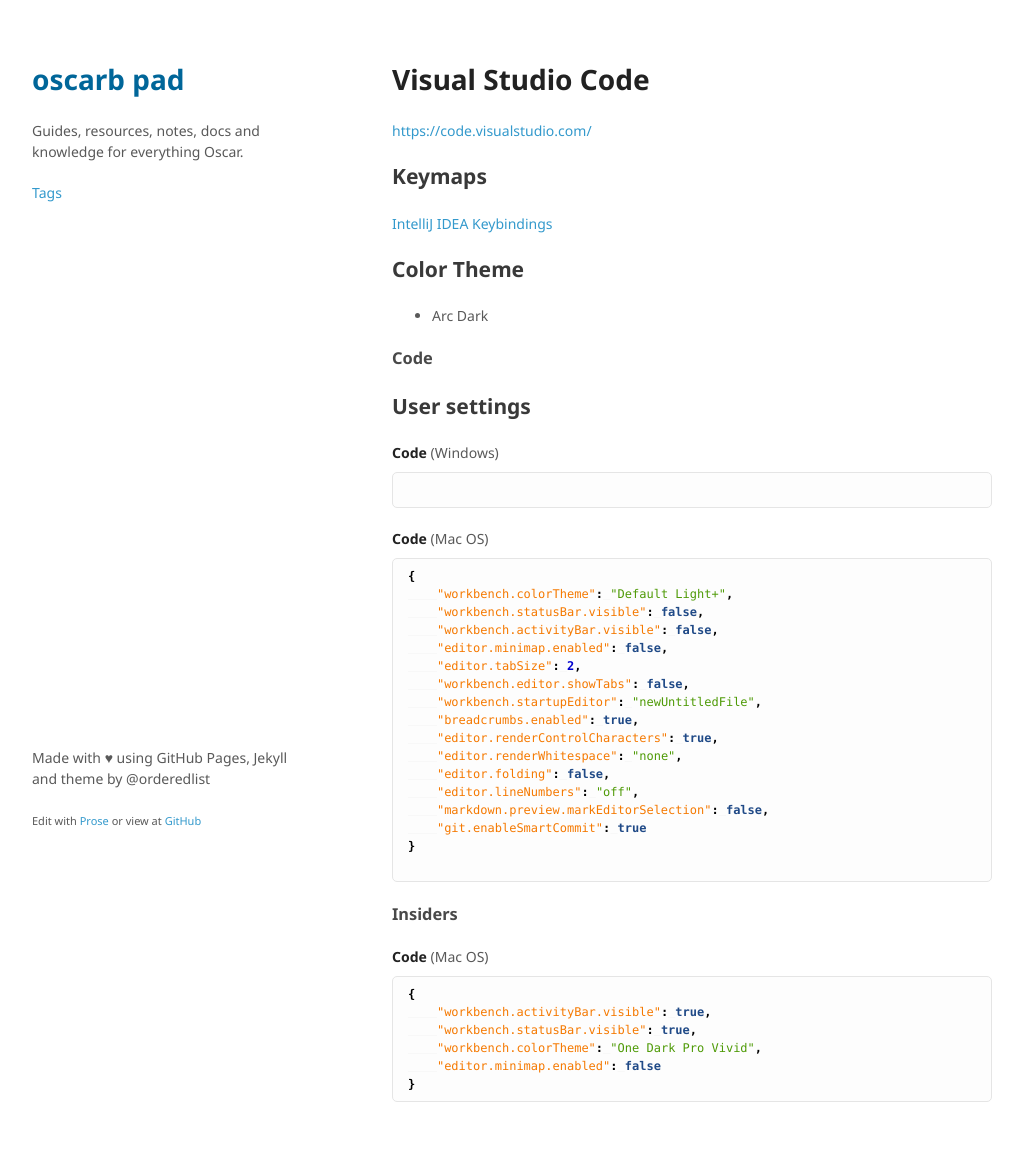
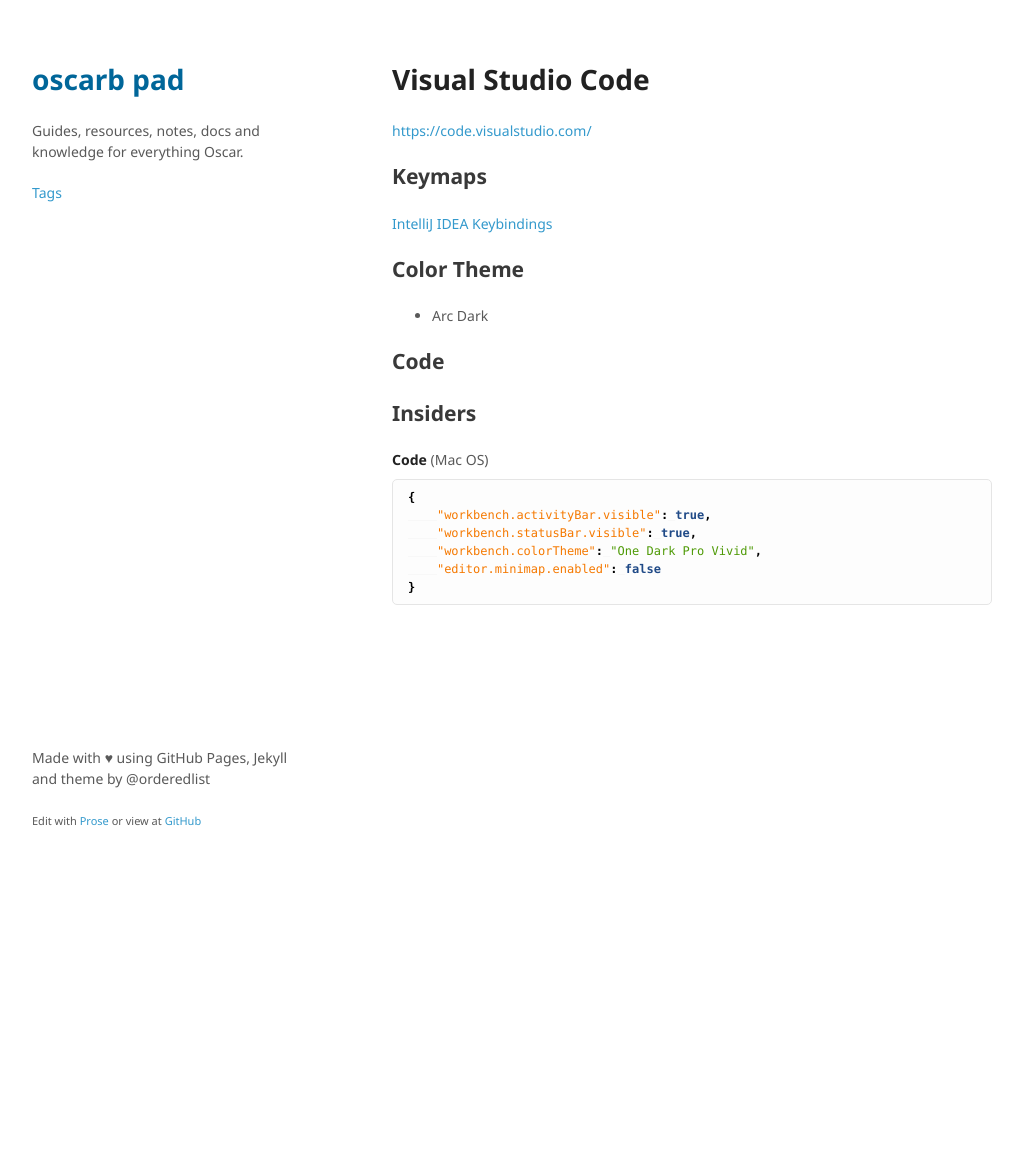
Before and after one commit to oscarb/pad, a Jekyll site: the page built from _docs/visual-studio-code.md, in a window 1280 px wide. Shown: the whole page, without its empty margins (128-1151 px from the left). Built offline with Jekyll 4.4.1, drawn with Linux system fonts in a browser that asks for light colours; some web fonts are replaced; after the commit the page ends 900 px from its top, so only the background shows below that.

Commit message:
Update visual-studio-code.md

````diff
--- a/_docs/visual-studio-code.md
+++ b/_docs/visual-studio-code.md
@@ -17,37 +17,10 @@ https://code.visualstudio.com/
 
 * Arc Dark
 
-### Code
+## Code
 
-## User settings
 
-**Code** (Windows)
-```json
-
-```
-
-**Code** (Mac OS)
-```json
-{
-    "workbench.colorTheme": "Default Light+",
-    "workbench.statusBar.visible": false,
-    "workbench.activityBar.visible": false,
-    "editor.minimap.enabled": false,
-    "editor.tabSize": 2,
-    "workbench.editor.showTabs": false,
-    "workbench.startupEditor": "newUntitledFile",
-    "breadcrumbs.enabled": true,
-    "editor.renderControlCharacters": true,
-    "editor.renderWhitespace": "none",
-    "editor.folding": false,
-    "editor.lineNumbers": "off",
-    "markdown.preview.markEditorSelection": false,
-    "git.enableSmartCommit": true
-}
-
-```
-
-### Insiders
+## Insiders
 
 **Code** (Mac OS)
 ```json
````
